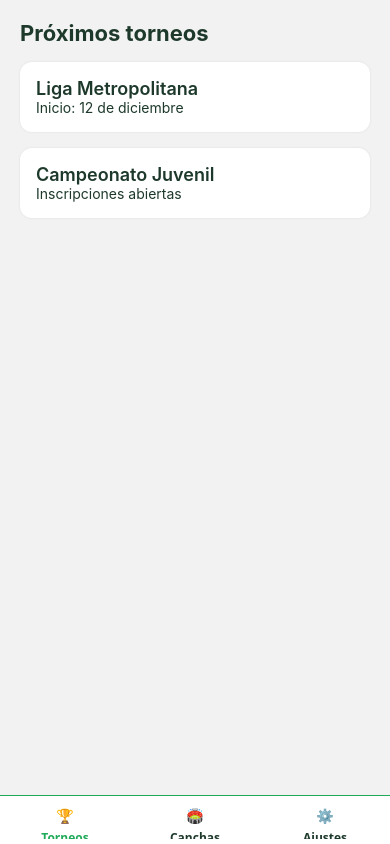
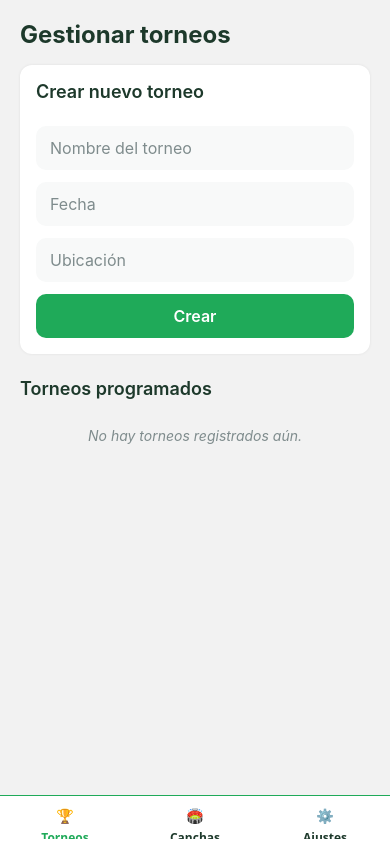
Before and after one commit to I0RDI/Canchas_Uruguayas, a React Native app: screen /Torneos in a window 390 px wide. Built offline with nearby package versions, Linux system fonts and the light colour scheme.

Commit message:
Implement Torneos management screen

```diff
--- a/src/screens/TorneosScreen.tsx
+++ b/src/screens/TorneosScreen.tsx
@@ -1,26 +1,218 @@
-import { ScrollView, StyleSheet, Text, View } from 'react-native';
+import React, { useState } from 'react';
+import {
+  FlatList,
+  StyleSheet,
+  Text,
+  TextInput,
+  TouchableOpacity,
+  View,
+} from 'react-native';
 import { colors } from '../theme/colors';
 
+interface Torneo {
+  id: string;
+  nombre: string;
+  fecha: string;
+  ubicacion: string;
+}
+
 export default function TorneosScreen() {
+  const [torneos, setTorneos] = useState<Torneo[]>([]);
+  const [nombre, setNombre] = useState('');
+  const [fecha, setFecha] = useState('');
+  const [ubicacion, setUbicacion] = useState('');
+  const [editingId, setEditingId] = useState<string | null>(null);
+
+  const isEditing = editingId !== null;
+
+  const resetForm = () => {
+    setNombre('');
+    setFecha('');
+    setUbicacion('');
+    setEditingId(null);
+  };
+
+  const handleCreateOrUpdate = () => {
+    if (!nombre.trim() || !fecha.trim() || !ubicacion.trim()) {
+      return;
+    }
+
+    if (editingId) {
+      setTorneos((prev) =>
+        prev.map((torneo) =>
+          torneo.id === editingId
+            ? { ...torneo, nombre: nombre.trim(), fecha: fecha.trim(), ubicacion: ubicacion.trim() }
+            : torneo,
+        ),
+      );
+    } else {
+      const nuevoTorneo: Torneo = {
+        id: Date.now().toString(),
+        nombre: nombre.trim(),
+        fecha: fecha.trim(),
+        ubicacion: ubicacion.trim(),
+      };
+      setTorneos((prev) => [nuevoTorneo, ...prev]);
+    }
+
+    resetForm();
+  };
+
+  const handleEdit = (torneo: Torneo) => {
+    setNombre(torneo.nombre);
+    setFecha(torneo.fecha);
+    setUbicacion(torneo.ubicacion);
+    setEditingId(torneo.id);
+  };
+
+  const handleDelete = (id: string) => {
+    setTorneos((prev) => prev.filter((torneo) => torneo.id !== id));
+    if (editingId === id) {
+      resetForm();
+    }
+  };
+
+  const renderTorneo = ({ item }: { item: Torneo }) => (
+    <View style={styles.card}>
+      <View style={styles.cardHeader}>
+        <Text style={styles.cardTitle}>{item.nombre}</Text>
+        <Text style={styles.cardMeta}>{item.fecha}</Text>
+      </View>
+      <Text style={styles.cardMeta}>{item.ubicacion}</Text>
+      <View style={styles.cardActions}>
+        <TouchableOpacity onPress={() => handleEdit(item)} style={[styles.actionButton, styles.editButton]}>
+          <Text style={styles.actionText}>Editar</Text>
+        </TouchableOpacity>
+        <TouchableOpacity onPress={() => handleDelete(item.id)} style={[styles.actionButton, styles.deleteButton]}>
+          <Text style={styles.actionText}>Eliminar</Text>
+        </TouchableOpacity>
+      </View>
+    </View>
+  );
+
   return (
-    <ScrollView contentContainerStyle={styles.content} style={styles.container}>
-      <Text style={styles.title}>Próximos torneos</Text>
-      <View style={styles.card}>
-        <Text style={styles.cardTitle}>Liga Metropolitana</Text>
-        <Text style={styles.cardSubtitle}>Inicio: 12 de diciembre</Text>
+    <View style={styles.container}>
+      <Text style={styles.title}>Gestionar torneos</Text>
+      <View style={styles.form}>
+        <Text style={styles.sectionTitle}>{isEditing ? 'Editar torneo' : 'Crear nuevo torneo'}</Text>
+        <TextInput
+          placeholder="Nombre del torneo"
+          placeholderTextColor="#7F8C8D"
+          value={nombre}
+          onChangeText={setNombre}
+          style={styles.input}
+        />
+        <TextInput
+          placeholder="Fecha"
+          placeholderTextColor="#7F8C8D"
+          value={fecha}
+          onChangeText={setFecha}
+          style={styles.input}
+        />
+        <TextInput
+          placeholder="Ubicación"
+          placeholderTextColor="#7F8C8D"
+          value={ubicacion}
+          onChangeText={setUbicacion}
+          style={styles.input}
+        />
+        <View style={styles.formActions}>
+          <TouchableOpacity
+            style={[styles.primaryButton, isEditing ? styles.updateButton : styles.createButton]}
+            onPress={handleCreateOrUpdate}
+          >
+            <Text style={styles.primaryButtonText}>{isEditing ? 'Actualizar' : 'Crear'}</Text>
+          </TouchableOpacity>
+          {isEditing && (
+            <TouchableOpacity style={[styles.primaryButton, styles.cancelButton]} onPress={resetForm}>
+              <Text style={styles.primaryButtonText}>Cancelar</Text>
+            </TouchableOpacity>
+          )}
+        </View>
       </View>
-      <View style={styles.card}>
-        <Text style={styles.cardTitle}>Campeonato Juvenil</Text>
-        <Text style={styles.cardSubtitle}>Inscripciones abiertas</Text>
-      </View>
-    </ScrollView>
+
+      <Text style={styles.sectionTitle}>Torneos programados</Text>
+      <FlatList
+        data={torneos}
+        keyExtractor={(item) => item.id}
+        renderItem={renderTorneo}
+        contentContainerStyle={styles.listContent}
+        ListEmptyComponent={<Text style={styles.emptyText}>No hay torneos registrados aún.</Text>}
+      />
+    </View>
   );
 }
 
 const styles = StyleSheet.create({
-  container: { flex: 1, backgroundColor: colors.background },
-  content: { padding: 20, gap: 16 },
-  title: { fontSize: 22, fontWeight: 'bold', color: colors.text },
+  container: {
+    flex: 1,
+    backgroundColor: colors.background,
+    padding: 20,
+  },
+  title: {
+    fontSize: 24,
+    fontWeight: 'bold',
+    color: colors.text,
+    marginBottom: 16,
+  },
+  sectionTitle: {
+    fontSize: 18,
+    fontWeight: '600',
+    color: colors.text,
+    marginBottom: 12,
+  },
+  form: {
+    backgroundColor: colors.card,
+    borderRadius: 12,
+    padding: 16,
+    marginBottom: 24,
+    shadowColor: '#000',
+    shadowOpacity: 0.08,
+    shadowRadius: 3,
+    gap: 12,
+  },
+  input: {
+    backgroundColor: '#F8F9F9',
+    borderRadius: 10,
+    paddingHorizontal: 14,
+    paddingVertical: 12,
+    color: colors.text,
+    fontSize: 16,
+  },
+  formActions: {
+    flexDirection: 'row',
+    gap: 12,
+  },
+  primaryButton: {
+    flex: 1,
+    alignItems: 'center',
+    paddingVertical: 12,
+    borderRadius: 10,
+  },
+  createButton: {
+    backgroundColor: colors.primary,
+  },
+  updateButton: {
+    backgroundColor: colors.accent,
+  },
+  cancelButton: {
+    backgroundColor: '#AAB7B8',
+  },
+  primaryButtonText: {
+    color: '#FFFFFF',
+    fontWeight: '600',
+    fontSize: 16,
+  },
+  listContent: {
+    paddingBottom: 24,
+    gap: 16,
+  },
+  emptyText: {
+    color: '#7F8C8D',
+    fontStyle: 'italic',
+    textAlign: 'center',
+    marginTop: 16,
+  },
   card: {
     backgroundColor: colors.card,
     padding: 16,
@@ -28,7 +220,41 @@ const styles = StyleSheet.create({
     shadowColor: '#000',
     shadowOpacity: 0.08,
     shadowRadius: 3,
+    gap: 8,
   },
-  cardTitle: { fontSize: 18, fontWeight: '600', color: colors.text },
-  cardSubtitle: { fontSize: 14, color: colors.text },
+  cardHeader: {
+    flexDirection: 'row',
+    justifyContent: 'space-between',
+    alignItems: 'center',
+  },
+  cardTitle: {
+    fontSize: 18,
+    fontWeight: '600',
+    color: colors.text,
+  },
+  cardMeta: {
+    fontSize: 14,
+    color: '#566573',
+  },
+  cardActions: {
+    flexDirection: 'row',
+    gap: 12,
+    marginTop: 8,
+  },
+  actionButton: {
+    flex: 1,
+    alignItems: 'center',
+    paddingVertical: 10,
+    borderRadius: 10,
+  },
+  editButton: {
+    backgroundColor: colors.accent,
+  },
+  deleteButton: {
+    backgroundColor: '#E74C3C',
+  },
+  actionText: {
+    color: '#FFFFFF',
+    fontWeight: '600',
+  },
 });
```
